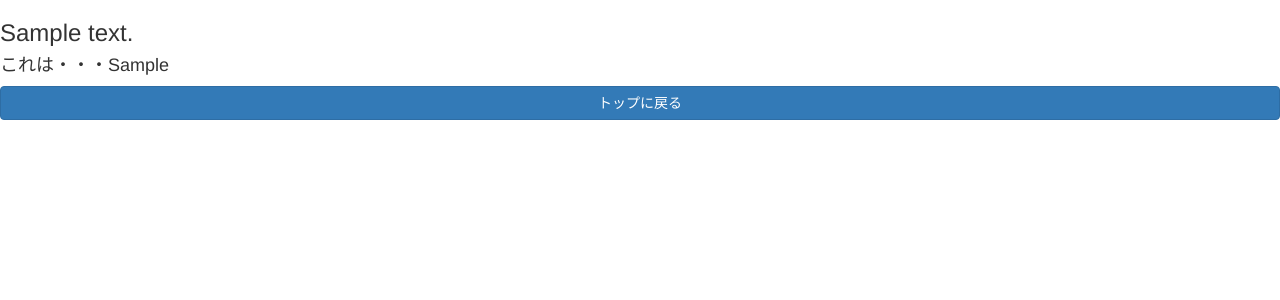
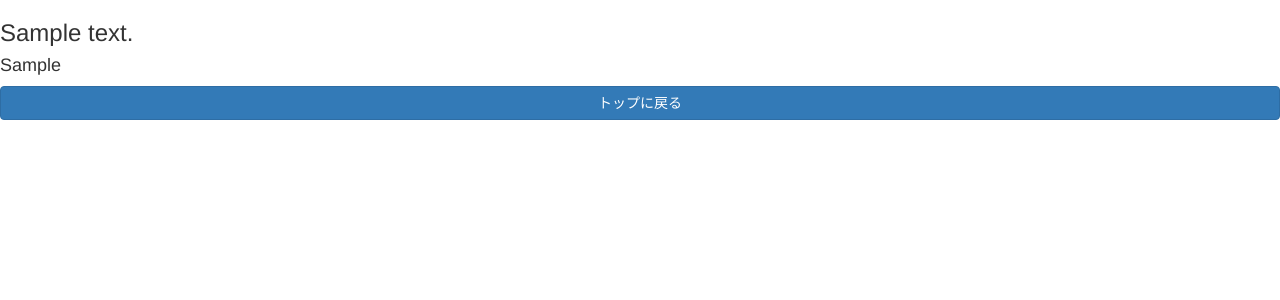
Before and after one commit to fujitako03/who_says_dajare, a Flask app: template templates/dajaresult.html in a window 1280 px wide. Shown: the top 300 px of the page. Run offline with Flask 2, Linux system fonts and the light colour scheme; the template is opened without the code that fills it: most values are stand-ins (such as "Sample title", 1, 10 or a date in 2020); some libraries are stand-ins or nearby versions.

Commit message:
mod ダジャレ判定の結果文字を修正

```diff
--- a/controllers/dajare_page.py
+++ b/controllers/dajare_page.py
@@ -27,6 +27,6 @@ class DajarePage:
         # ダジャレ判定
         dj = Dajarewake(dajare_text)
         is_dajare = dj.dajarewake()
-        wake_ans = "だじゃれじゃ" if is_dajare else "だじゃれじゃない"
+        wake_ans = "しゃれてんなぁ" if is_dajare else "なんて？"
 
         return render_template("dajaresult.html", dajare_text=dajare_text, wake_ans=wake_ans)
--- a/templates/dajaresult.html
+++ b/templates/dajaresult.html
@@ -5,7 +5,7 @@
 {% block content %}
 <body>
     <div class="h3">{{ dajare_text }}</div>
-    <div class="h4">これは・・・{{ wake_ans }}</div>
+    <div class="h4">{{ wake_ans }}</div>
 
     <a href="{{url_for('dajarepage.top')}}"><button type="button" class="btn btn-primary btn-block">トップに戻る</button></a>
 </body>
```
